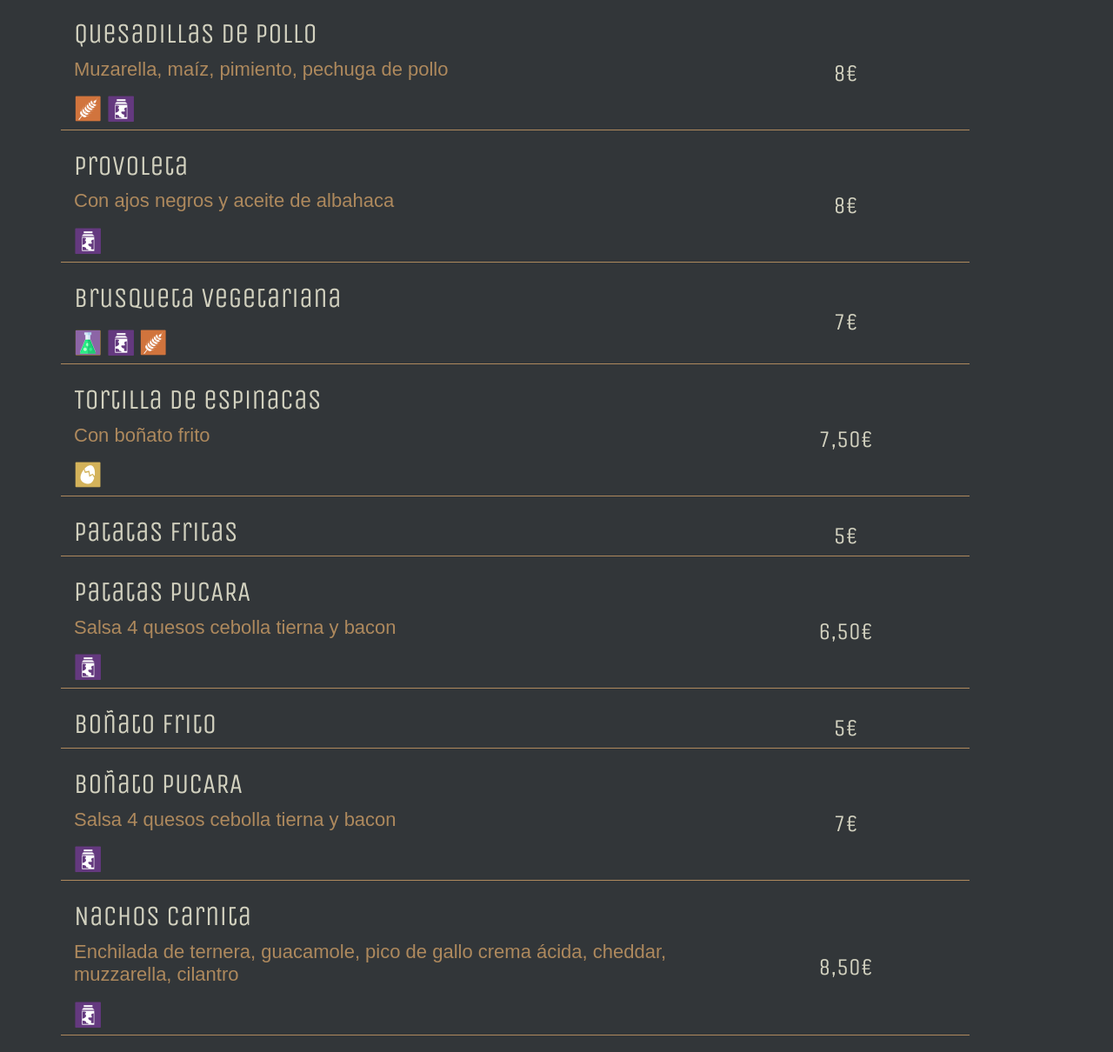
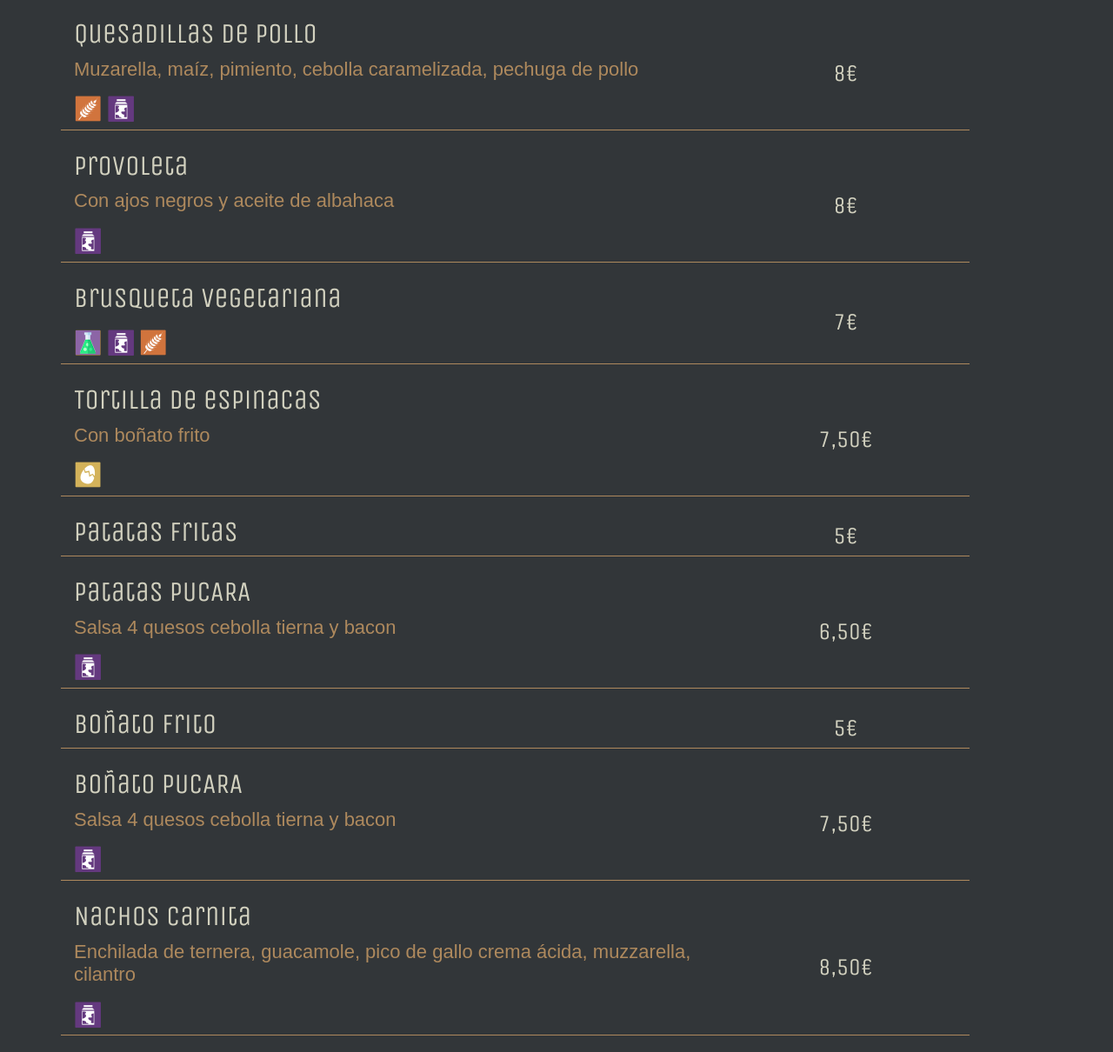
Before and after one commit to ibizaservices/pucara, a website with bundled scripts: page index.html in a window 1280 px wide. Shown: the part 5140-6350 px from the top of the page at 87% size. Built offline with nearby package versions, Linux system fonts and the light colour scheme.

Commit message:
Add files via upload

```diff
--- a/index.html
+++ b/index.html
@@ -580,7 +580,7 @@ body {
 <div class="row">
       <div class="col-8">
            <h2>Quesadillas de pollo</h2>
-           <h3>Muzarella, maíz, pimiento, pechuga de pollo</h3>
+           <h3>Muzarella, maíz, pimiento, cebolla caramelizada, pechuga de pollo</h3>
            <img class=""  data-toggle="tooltip" data-placement="top" title="Contiene gluten" src="img/ico_gluten.png" alt="">
            <img class=""  data-toggle="tooltip" data-placement="top" title="Contiene lácteos" src="img/ico_lacteos.png" alt="">
       </div>
@@ -678,7 +678,7 @@ body {
            <img class=""  data-toggle="tooltip" data-placement="top" title="Contiene lácteos" src="img/ico_lacteos.png" alt="">
       </div>
       <div class="col-3 text-center justify-content-center align-self-center">
-          <div class="precio">7€ </div>
+          <div class="precio">7,50€ </div>
       </div>
       <div class="col-11  separa"></div>
  </div>
@@ -688,7 +688,7 @@ body {
       <div class="col-8">
 
            <h2>Nachos carnita</h2>
-           <h3>Enchilada de ternera, guacamole, pico de gallo crema ácida, cheddar, muzzarella, cilantro</h3>
+           <h3>Enchilada de ternera, guacamole, pico de gallo crema ácida, muzzarella, cilantro</h3>
            <img class=""  data-toggle="tooltip" data-placement="top" title="Contiene lácteos" src="img/ico_lacteos.png" alt="">
       </div>
       <div class="col-3 text-center justify-content-center align-self-center">
```
Also changed, not shown: menu_en.html (+3 -3 lines).
